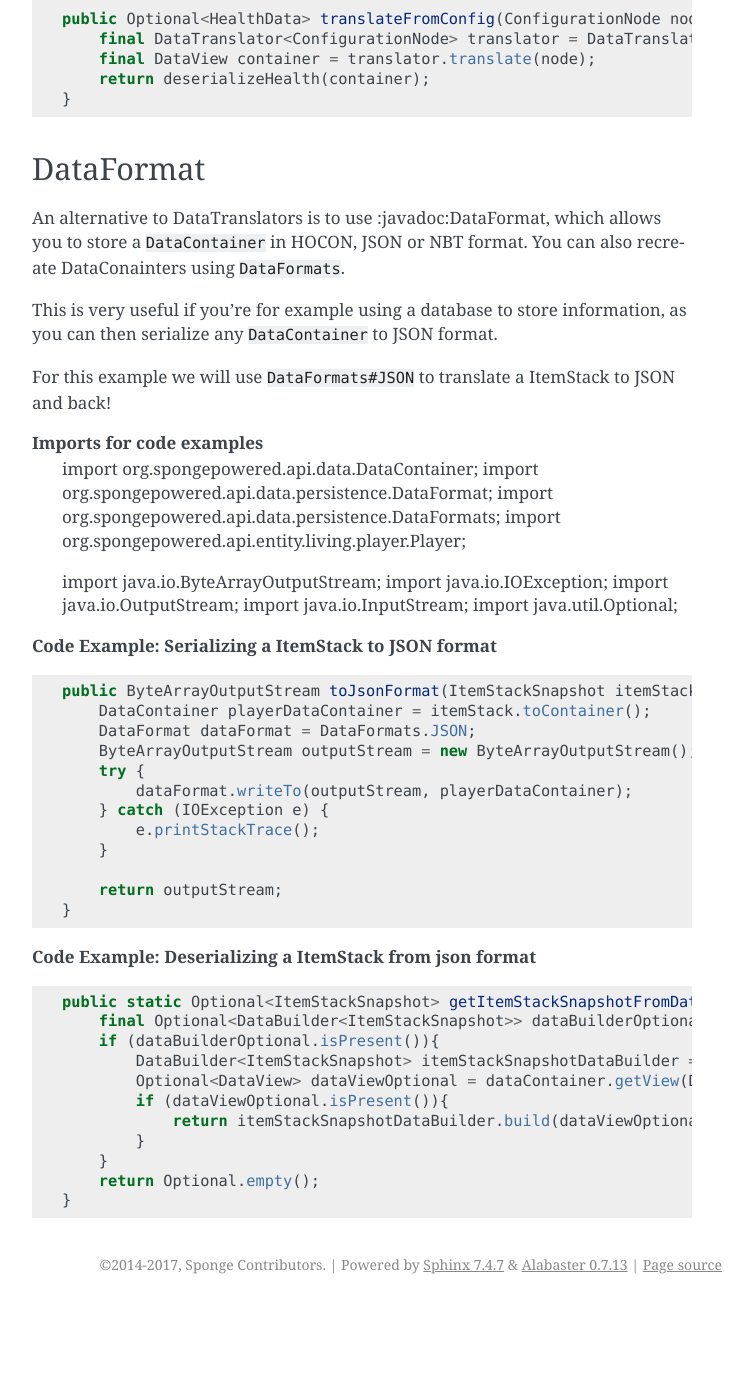
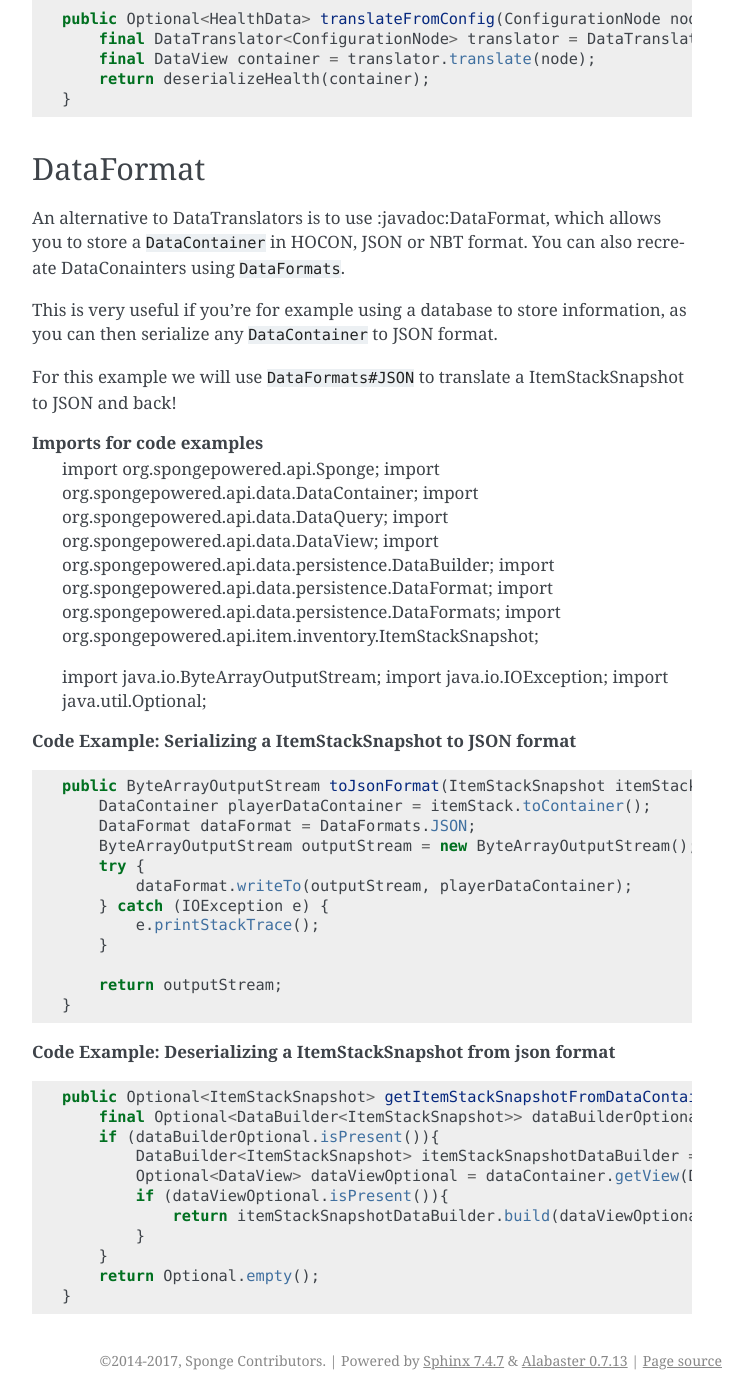
Before and after one commit to SpongePowered/SpongeDocs, a Sphinx documentation site: the page built from source/plugin/data/serialization.rst, in a window 1280 px wide and 1400 px high, scrolled down 2340 px. Shown: the whole window, without its empty margins (388-1140 px from the left). Built offline with Sphinx 7.4.7, drawn with Linux system fonts in a browser that asks for light colours; pages that are not in the unit, such as notebooks, are missing from menus; cross-references to code outside the pages are shown as plain code; before the commit the page ends 3644 px from its top, so only the background shows below that.

Commit message:
removed static and updated imports also fixed typos

```diff
--- a/source/plugin/data/serialization.rst
+++ b/source/plugin/data/serialization.rst
@@ -133,21 +133,23 @@ An alternative to DataTranslators is to use :javadoc:DataFormat, which allows yo
 
 This is very useful if you're for example using a database to store information, as you can then serialize any ``DataContainer`` to JSON format.
 
-For this example we will use :javadoc:`DataFormats#JSON` to translate a ItemStack to JSON and back!
+For this example we will use :javadoc:`DataFormats#JSON` to translate a ItemStackSnapshot to JSON and back!
 
 **Imports for code examples**
+    import org.spongepowered.api.Sponge;
     import org.spongepowered.api.data.DataContainer;
+    import org.spongepowered.api.data.DataQuery;
+    import org.spongepowered.api.data.DataView;
+    import org.spongepowered.api.data.persistence.DataBuilder;
     import org.spongepowered.api.data.persistence.DataFormat;
     import org.spongepowered.api.data.persistence.DataFormats;
-    import org.spongepowered.api.entity.living.player.Player;
+    import org.spongepowered.api.item.inventory.ItemStackSnapshot;
 
     import java.io.ByteArrayOutputStream;
     import java.io.IOException;
-    import java.io.OutputStream;
-    import java.io.InputStream;
     import java.util.Optional;
 
-**Code Example: Serializing a ItemStack to JSON format**
+**Code Example: Serializing a ItemStackSnapshot to JSON format**
 
 .. code-block:: java
 
@@ -164,11 +166,11 @@ For this example we will use :javadoc:`DataFormats#JSON` to translate a ItemStac
         return outputStream;
     }
 
-**Code Example: Deserializing a ItemStack from json format**
+**Code Example: Deserializing a ItemStackSnapshot from json format**
 
 .. code-block:: java
 
-    public static Optional<ItemStackSnapshot> getItemStackSnapshotFromDataContainer(DataContainer dataContainer){
+    public Optional<ItemStackSnapshot> getItemStackSnapshotFromDataContainer(DataContainer dataContainer){
         final Optional<DataBuilder<ItemStackSnapshot>> dataBuilderOptional =            Sponge.getDataManager().getBuilder(ItemStackSnapshot.class);
         if (dataBuilderOptional.isPresent()){
             DataBuilder<ItemStackSnapshot> itemStackSnapshotDataBuilder = dataBuilderOptional.get();
```
